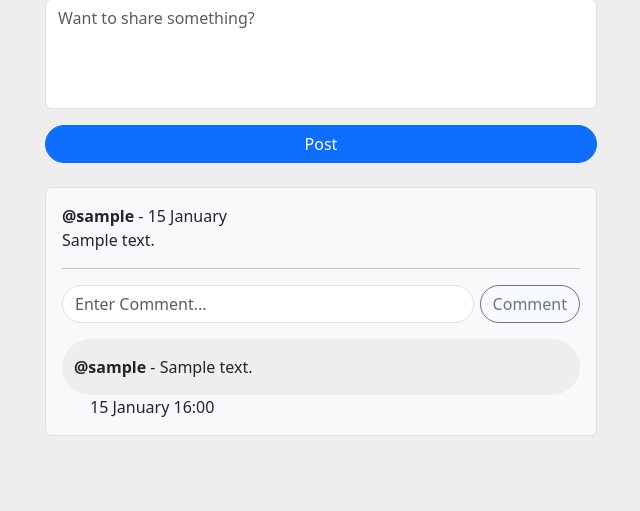
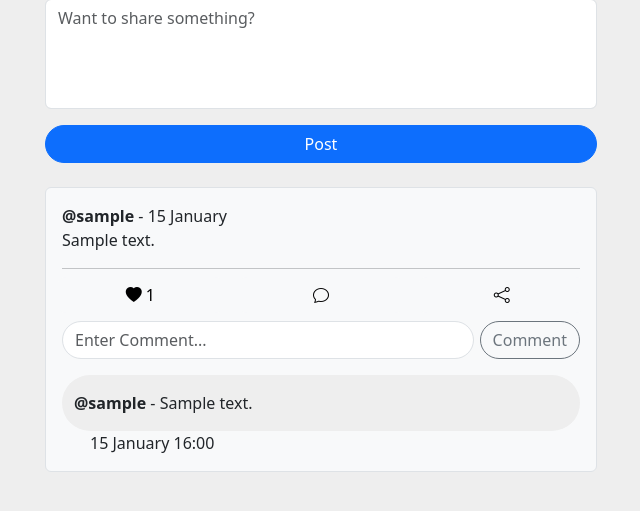
Before and after one commit to al-rafi304/django-social-media, a Django app: page / in a window 1280 px wide. Shown: the part 77-588 px from the top of the page, without its empty margins (319-959 px from the left). Run offline with Django 4.2, Linux system fonts and the light colour scheme; a user stored in the database is signed in; tables that the repository leaves empty hold one stand-in row (values such as "Sample post").

Commit message:
Like/unlike feature done, UI tweaks

```diff
--- a/social_media/core/templates/core/base.html
+++ b/social_media/core/templates/core/base.html
@@ -5,6 +5,13 @@
         <meta name="viewport" content="width=device-width, initial-scale=1">
         <title></title>
         <link href="https://cdn.jsdelivr.net/npm/bootstrap@5.3.0-alpha3/dist/css/bootstrap.min.css" rel="stylesheet" integrity="sha384-KK94CHFLLe+nY2dmCWGMq91rCGa5gtU4mk92HdvYe+M/SXH301p5ILy+dN9+nJOZ" crossorigin="anonymous">
+        <link rel="stylesheet" href="https://cdn.jsdelivr.net/npm/bootstrap-icons@1.10.5/font/bootstrap-icons.css">
+
+        <style>
+            a{
+                text-decoration: none;
+            }
+        </style>
     </head>
     <body style='background-color: #EEEEEE'>
 
--- a/social_media/core/templates/core/home.html
+++ b/social_media/core/templates/core/home.html
@@ -24,7 +24,27 @@
                 <br>
                 {{ element.post.text|linebreaksbr }}
             </div>
-            <hr>
+
+            <hr class='mb-0'>
+
+            <!--Like Button-->
+            <div class='row mt-0'>
+                    <a type='button' href="{% url 'like' post_id=element.post.id %}" class='col btn btn-light m-2 border-0 rounded-3'>
+                        {% if element.liked %}
+                            <i class="bi bi-heart-fill"></i>
+                        {% else %}
+                            <i class="bi bi-heart"></i>
+                        {% endif %}
+                        <span>{{ element.post.likeCount }}</span>
+                    </a>
+                    <a type='button' class='col btn btn-light m-2 border-0 rounded-3'>
+                        <i class="bi bi-chat"></i>
+                    </a>
+                    <a type='button' class='col btn btn-light m-2 border-0 rounded-3'>
+                        <i class="bi bi-share"></i>
+                    </a>
+            </div>
+
             <!--Comment Prompt-->
             <form method='POST' action="{% url 'comment' post_id=element.post.id %}">
                 {% csrf_token %}
@@ -34,6 +54,7 @@
                     <button class="btn btn-outline-secondary rounded-pill" type="submit" id="button-addon2">Comment</button>
                 </div>
             </form>
+
             <!--All comments-->
             <div>
                 {% for comment in element.comments %}
--- a/social_media/core/urls.py
+++ b/social_media/core/urls.py
@@ -5,5 +5,5 @@ urlpatterns = [
     path('', views.home, name ='home'),
     path('post', views.post, name='post'),
     path('<int:post_id>/comment', views.comment, name='comment'),
-
+    path('<int:post_id>/like', views.like, name='like'),
 ]
--- a/social_media/core/views.py
+++ b/social_media/core/views.py
@@ -12,12 +12,13 @@ def home(request):
 
         for post in posts:
             comments = Comment.objects.filter(post = post).order_by('-commented_at')
+            liked = True if Like.objects.filter(post=post, account=request.user).exists() else False
             temp = {
                 'post': post,
                 'comments': comments if len(comments) > 0 else None,
+                'liked': liked
             }
             post_element.append(temp)
-
         return render(request, 'core/home.html', {
             'post_element': post_element,
         })
@@ -35,11 +36,32 @@ def post(request):
 
 def comment(request, post_id):
     if request.method == "POST":
+        post = Post.objects.get(id=post_id)
+
         comment_text = request.POST['comment-text']
 
         comment = Comment()
         comment.account = request.user
-        comment.post = Post.objects.get(id=post_id)
+        comment.post = post
         comment.comment = comment_text
         comment.save()
+
+        post.commentCount += 1
     return redirect('home')
+
+def like(request, post_id):
+    post = Post.objects.get(id=post_id)
+    if Like.objects.filter(post=post_id, account=request.user).exists() == False:       # Have to use filter instead of get to use exists()
+        like = Like()
+        like.account = request.user
+        like.post = post
+        like.save()
+
+        post.likeCount += 1
+    else:
+        like = Like.objects.get(post=post_id, account=request.user)
+        like.delete()
+        post.likeCount -= 1
+
+    post.save()
+    return redirect('home')
```
Lines whose indentation alone changed are shown as unchanged.
